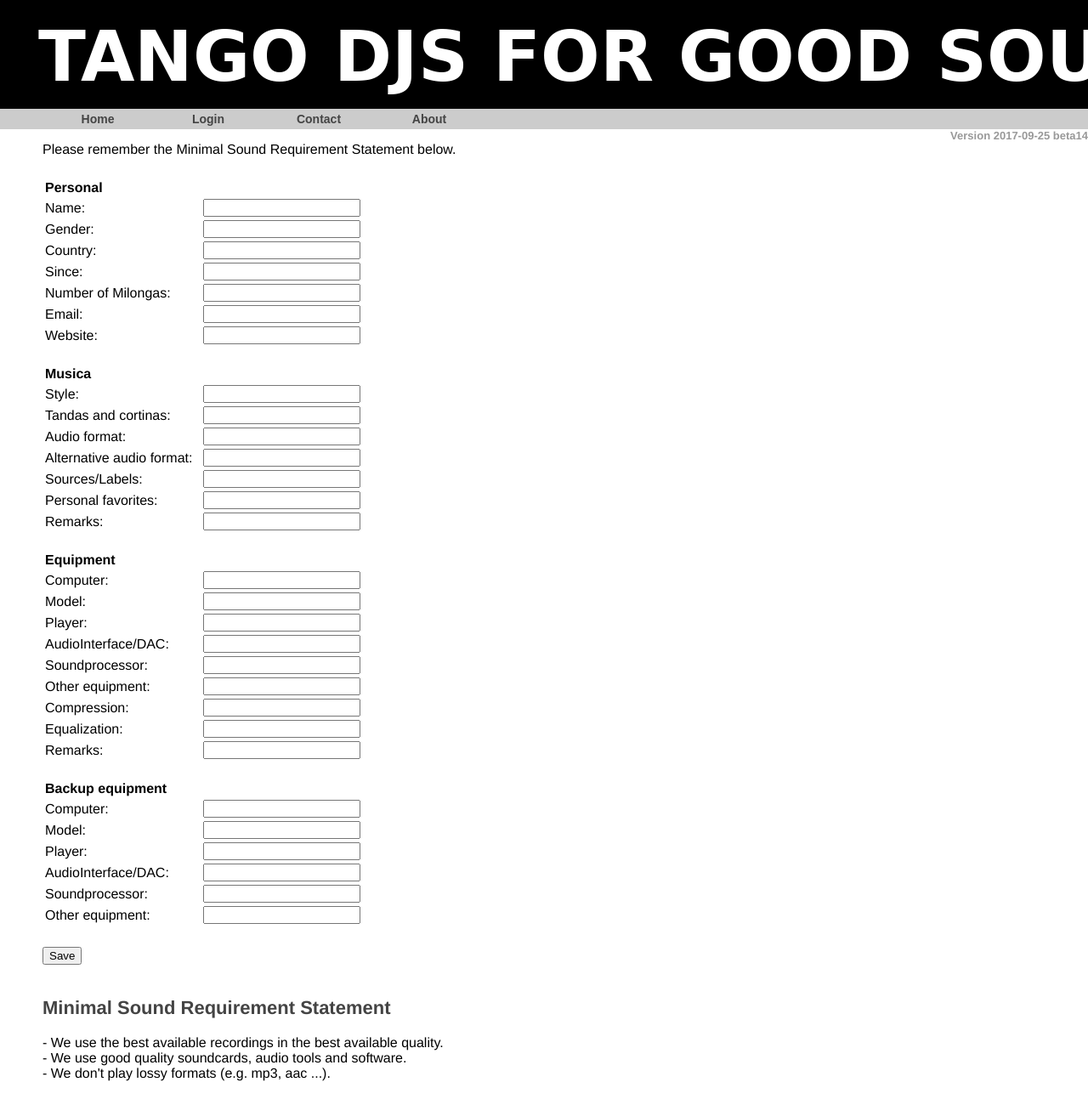
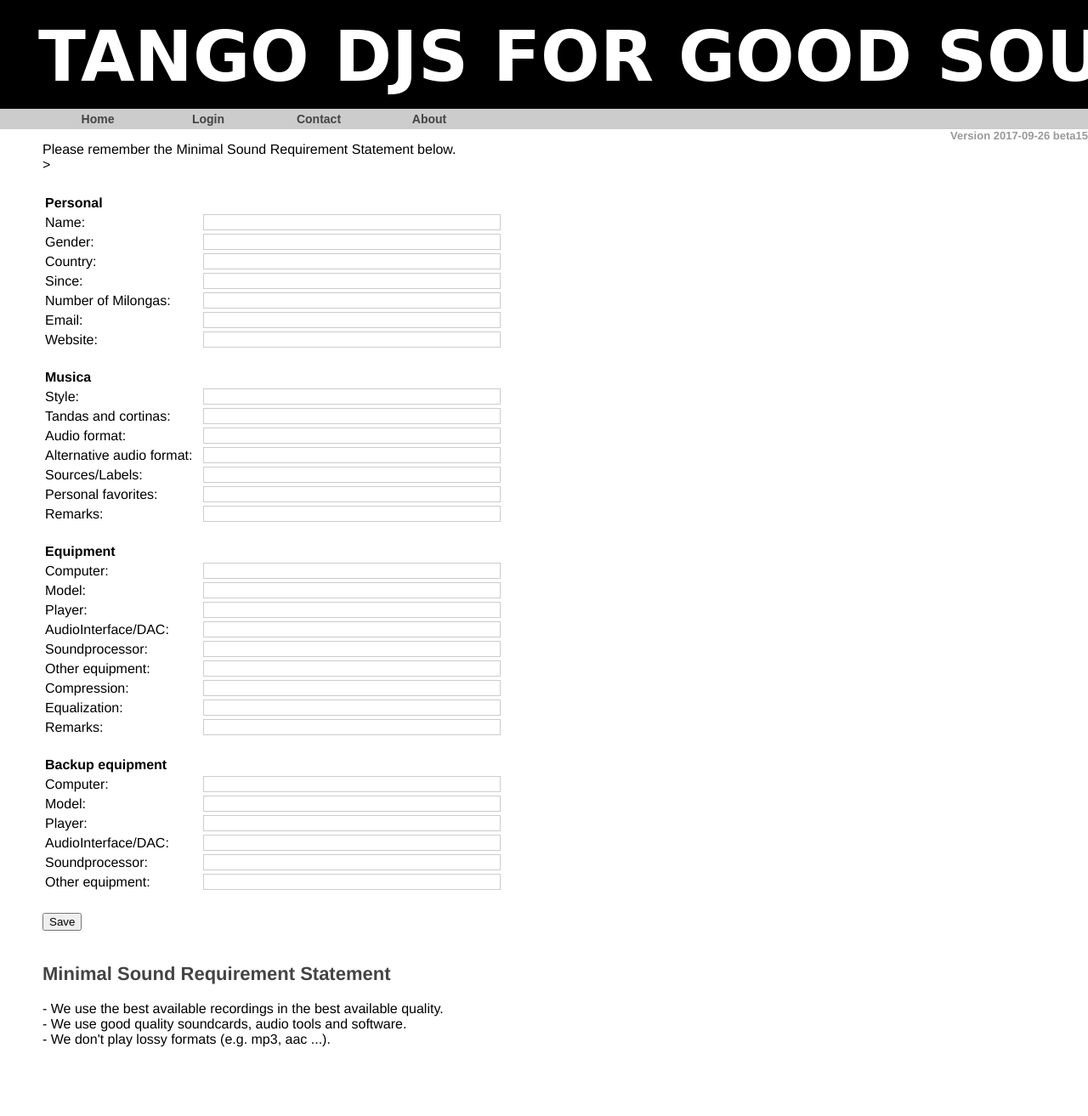
Before and after one commit to renma/tdjsfgs, a Django app: template tangodjsforgoodsound/templates/djeditbase.html in a window 1280 px wide. Shown: the top 1313 px of the page at 85% size. Run offline with Django 3.2, Linux system fonts and the light colour scheme; the template is opened without the code that fills it, so the values that code supplies are empty, except form fields; tables that the repository leaves empty hold one stand-in row (values such as "Sample post"); form fields are guessed from the names that the template uses.

Commit message:
beta15
    Changed width of character input fields in DJ Edit.
    TODO adjusted.

```diff
--- a/tangodjsforgoodsound/templates/base.html
+++ b/tangodjsforgoodsound/templates/base.html
@@ -164,12 +164,17 @@
     }
 
     #djedit input[type="text"] {
-    width: 400;
+    width: 350;
     border: 1px solid #ccc;
     }
 
     #djedit input[type="email"] {
-    width: 400;
+    width: 350;
+    border: 1px solid #ccc;
+    }
+
+    #djedit input[type="url"] {
+    width: 350;
     border: 1px solid #ccc;
     }
 
@@ -206,7 +211,7 @@
       {% endif %}
     </ul>
   </div>
-  <div align="right"><font size="2" color="#999"><b>Version 2017-09-25 beta14 </b></font></div>
+  <div align="right"><font size="2" color="#999"><b>Version 2017-09-26 beta15 </b></font></div>
 
   <div id="content">
     {% block content %}
--- a/tangodjsforgoodsound/templates/djeditbase.html
+++ b/tangodjsforgoodsound/templates/djeditbase.html
@@ -7,7 +7,7 @@
 <p>
   <form role="form" action="" method="post">
   {% csrf_token %}
-  <table>
+  <table id="djedit">>
     <tr>
     </tr><tr>
       <td>&nbsp;</td><td>{{ form.namesort.as_hidden }}</td>
--- a/tangodjsforgoodsound/templates/todo.html
+++ b/tangodjsforgoodsound/templates/todo.html
@@ -25,6 +25,7 @@
     <li>Contact: Minimal Sound Requirements ergänzen mit Best vailable Recordings.
     <li>DB: Leere DJ Datensätze zulassen (aber nicht anzeigen).
     <li>DJ: Bessere Rückmeldung wenn DJ gespeichert wird.
+    <li>DJ: Editmaske Eingabefelder müssen länger sein.
     <li>DJ: Editmaske unterteilen so wie in DJ Details.
     <li>DJ: Form zum Eintragen (ok) und Speichern (fehlt) der Daten implementieren.
     <li>DJ: Remark Feld fehlt bei Musica und Equipment.
```
